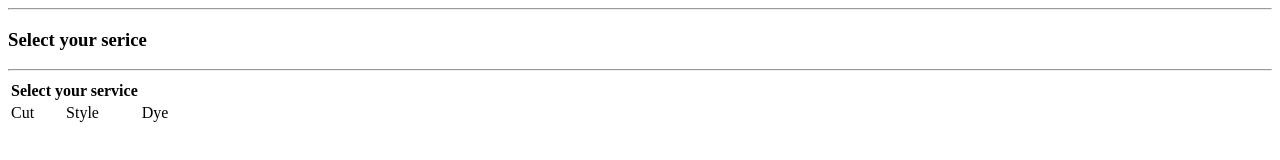
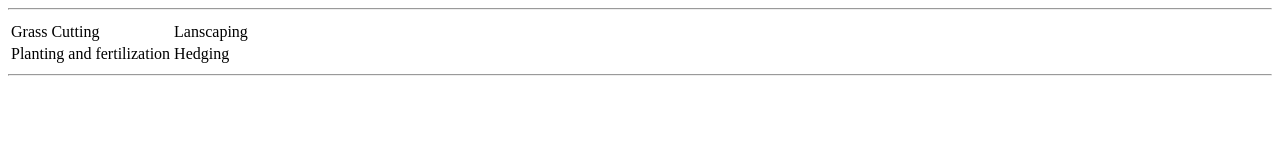
Before and after one commit to SebastianHendricks/ODS, a plain HTML site: page Gardner.html in a window 1280 px wide. Drawn offline with Linux system fonts and the light colour scheme.

Commit message:
Update Gardner.html

```diff
--- a/Gardner.html
+++ b/Gardner.html
@@ -9,23 +9,30 @@
 </head>
 
 <body>
+
+  <!--<h3>Select your serice</h3>-->
   <hr size="2">
-  <h3>Select your serice</h3>
-  <hr size="2">
-  <table>
+  <table >
     <thead>
       <tr>
-        <th colspan="2">Select your service</th>
+        <!--<strong> <th colspan="2">Select your service</th></strong>>-->
+
       </tr>
     </thead>
     <tbody>
       <tr>
-        <td>Cut</td>
-        <td>Style</td>
-        <td>Dye</td>
+        <td>Grass Cutting</td>
+        <td>Lanscaping</td>
       </tr>
     </tbody>
+    <tr>
+      <td>Planting and fertilization</td>
+            <td>Hedging</td>
+      <td></td>
+
+    </tr>
   </table>
+  <hr size="2">
   <!--<ul>
     <li>Waxing</li>
     <li>Nails</li>
```
